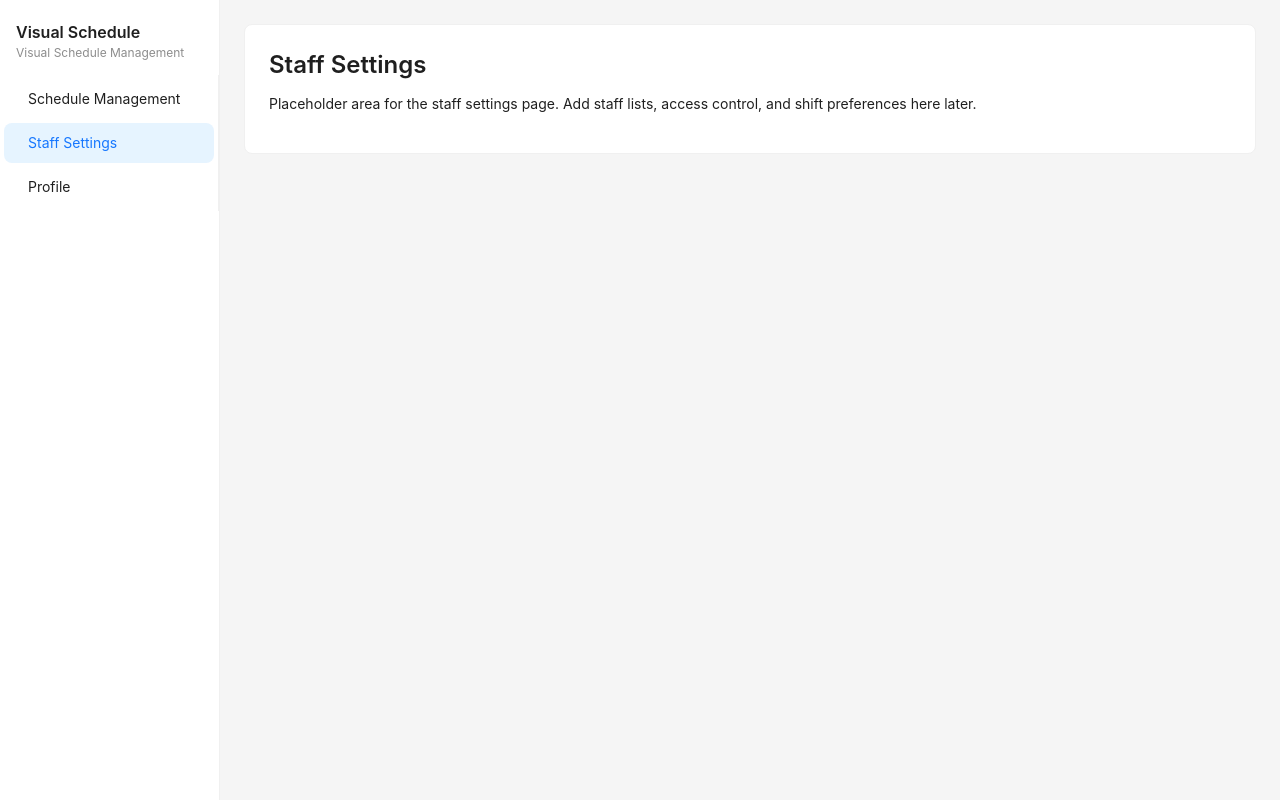
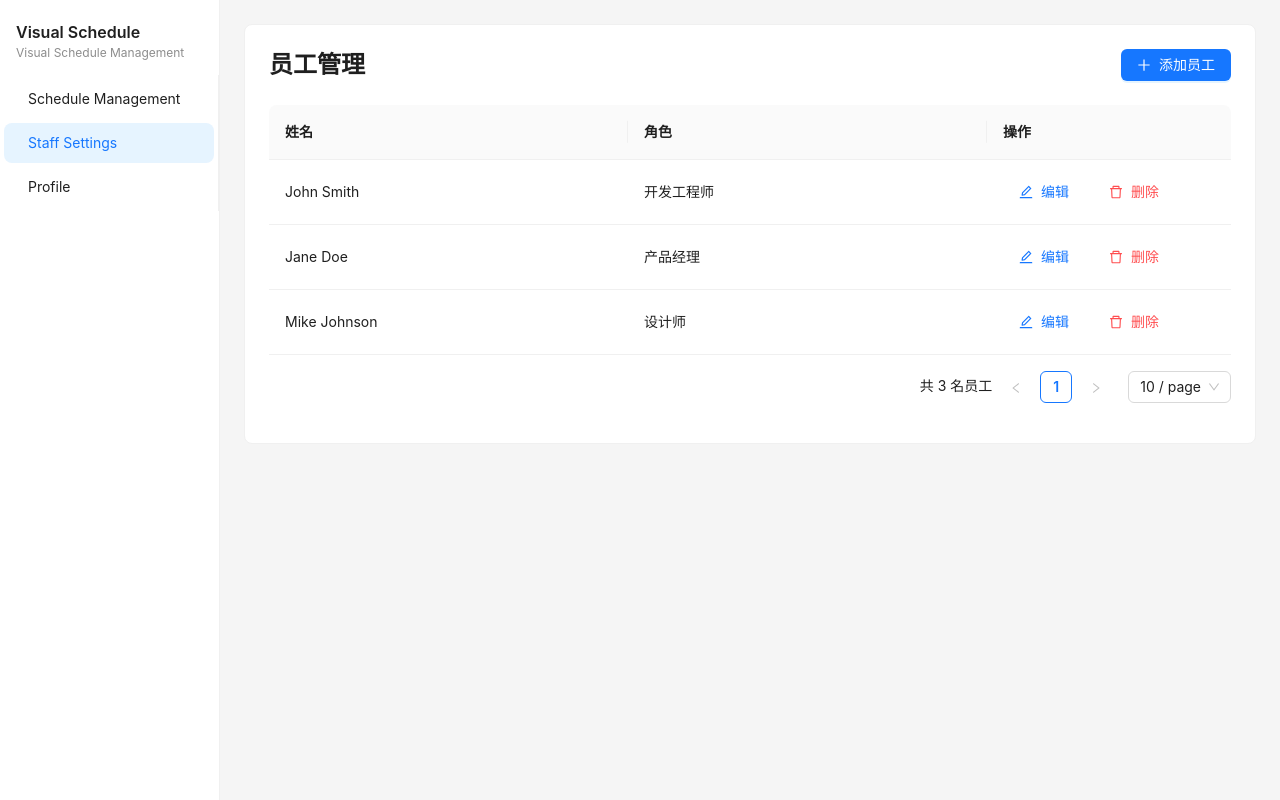
Before and after one commit to shanezzzz/visualSchedule, a Next.js app: page /staff in a window 1280 px wide. Built offline with nearby package versions, Linux system fonts and the light colour scheme; what @ant-design/nextjs-registry would draw is missing.

Commit message:
feat: implement staff management page with CRUD operations

```diff
--- a/app/(dashboard)/staff/page.tsx
+++ b/app/(dashboard)/staff/page.tsx
@@ -1,15 +1,229 @@
 "use client";
 
-import { Card, Typography } from "antd";
+import { useState } from "react";
+import {
+  Card,
+  Typography,
+  Table,
+  Button,
+  Space,
+  Modal,
+  Form,
+  Input,
+  message,
+} from "antd";
+import { PlusOutlined, EditOutlined, DeleteOutlined } from "@ant-design/icons";
+import type { ColumnsType } from "antd/es/table";
+
+const { Title } = Typography;
+
+// 员工数据类型
+interface Employee {
+  id: string;
+  name: string;
+  role?: string;
+}
+
+// Mock 员工数据
+const initialEmployees: Employee[] = [
+  {
+    id: "john",
+    name: "John Smith",
+    role: "开发工程师",
+  },
+  {
+    id: "jane",
+    name: "Jane Doe",
+    role: "产品经理",
+  },
+  {
+    id: "mike",
+    name: "Mike Johnson",
+    role: "设计师",
+  },
+];
 
 export default function StaffPage() {
+  const [employees, setEmployees] = useState<Employee[]>(initialEmployees);
+  const [isModalOpen, setIsModalOpen] = useState(false);
+  const [editingEmployee, setEditingEmployee] = useState<Employee | null>(null);
+  const [form] = Form.useForm();
+
+  // 生成唯一 ID
+  const generateId = (name: string): string => {
+    const timestamp = Date.now();
+    const namePart = name.toLowerCase().replace(/\s+/g, "_");
+    return `${namePart}_${timestamp}`;
+  };
+
+  // 打开新增/编辑弹窗
+  const handleOpenModal = (employee?: Employee) => {
+    if (employee) {
+      // 编辑模式
+      setEditingEmployee(employee);
+      form.setFieldsValue({
+        name: employee.name,
+        role: employee.role,
+      });
+    } else {
+      // 新增模式
+      setEditingEmployee(null);
+      form.resetFields();
+    }
+    setIsModalOpen(true);
+  };
+
+  // 关闭弹窗
+  const handleCloseModal = () => {
+    setIsModalOpen(false);
+    setEditingEmployee(null);
+    form.resetFields();
+  };
+
+  // 提交表单
+  const handleSubmit = async () => {
+    try {
+      const values = await form.validateFields();
+
+      if (editingEmployee) {
+        // 编辑员工：保持原有的 id 和 color
+        setEmployees((prev) =>
+          prev.map((emp) =>
+            emp.id === editingEmployee.id
+              ? {
+                  ...emp,
+                  name: values.name,
+                  role: values.role,
+                }
+              : emp
+          )
+        );
+        message.success("员工信息更新成功");
+      } else {
+        // 新增员工：自动生成 id 和 color
+        const newEmployee: Employee = {
+          id: generateId(values.name),
+          name: values.name,
+          role: values.role,
+        };
+
+        setEmployees((prev) => [...prev, newEmployee]);
+        message.success("员工添加成功");
+      }
+
+      handleCloseModal();
+    } catch (error) {
+      console.error("表单验证失败:", error);
+    }
+  };
+
+  // 删除员工
+  const handleDelete = (employee: Employee) => {
+    Modal.confirm({
+      title: "确认删除",
+      content: `确定要删除员工 ${employee.name} 吗？此操作不可撤销。`,
+      okText: "确定",
+      okType: "danger",
+      cancelText: "取消",
+      onOk() {
+        setEmployees((prev) => prev.filter((emp) => emp.id !== employee.id));
+        message.success("员工删除成功");
+      },
+    });
+  };
+
+  // 表格列定义
+  const columns: ColumnsType<Employee> = [
+    {
+      title: "姓名",
+      dataIndex: "name",
+      key: "name",
+      width: 300,
+    },
+    {
+      title: "角色",
+      dataIndex: "role",
+      key: "role",
+      width: 300,
+    },
+    {
+      title: "操作",
+      key: "action",
+      width: 200,
+      render: (_, record) => (
+        <Space size="small">
+          <Button
+            type="link"
+            icon={<EditOutlined />}
+            onClick={() => handleOpenModal(record)}
+          >
+            编辑
+          </Button>
+          <Button
+            type="link"
+            danger
+            icon={<DeleteOutlined />}
+            onClick={() => handleDelete(record)}
+          >
+            删除
+          </Button>
+        </Space>
+      ),
+    },
+  ];
+
   return (
-    <Card>
-      <Typography.Title level={3}>Staff Settings</Typography.Title>
-      <Typography.Paragraph>
-        Placeholder area for the staff settings page. Add staff lists, access
-        control, and shift preferences here later.
-      </Typography.Paragraph>
-    </Card>
+    <div>
+      <Card>
+        <div className="flex justify-between items-center mb-6">
+          <Title level={3} style={{ margin: 0 }}>
+            员工管理
+          </Title>
+          <Button
+            type="primary"
+            icon={<PlusOutlined />}
+            onClick={() => handleOpenModal()}
+          >
+            添加员工
+          </Button>
+        </div>
+
+        <Table
+          columns={columns}
+          dataSource={employees}
+          rowKey="id"
+          pagination={{
+            pageSize: 10,
+            showSizeChanger: true,
+            showTotal: (total) => `共 ${total} 名员工`,
+          }}
+        />
+      </Card>
+
+      {/* 新增/编辑员工弹窗 */}
+      <Modal
+        title={editingEmployee ? "编辑员工" : "添加员工"}
+        open={isModalOpen}
+        onOk={handleSubmit}
+        onCancel={handleCloseModal}
+        okText={editingEmployee ? "保存" : "添加"}
+        cancelText="取消"
+        width={500}
+      >
+        <Form form={form} layout="vertical" className="mt-4">
+          <Form.Item
+            label="姓名"
+            name="name"
+            rules={[{ required: true, message: "请输入员工姓名" }]}
+          >
+            <Input placeholder="请输入员工姓名" />
+          </Form.Item>
+
+          <Form.Item label="角色" name="role">
+            <Input placeholder="例如: 开发工程师" />
+          </Form.Item>
+        </Form>
+      </Modal>
+    </div>
   );
 }
```
